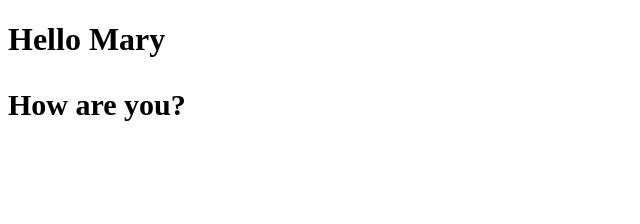
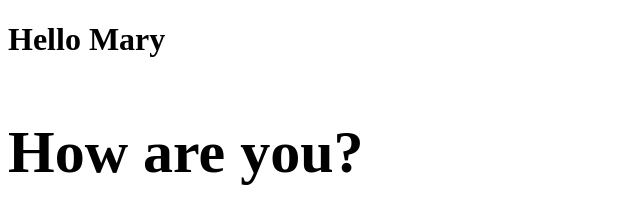
Before and after one commit to AlbertChew/test_new, a plain HTML site: page index.html in a window 1280 px wide. Shown: the whole page, without its empty margins (0-640 px from the left). Drawn offline with Linux system fonts and the light colour scheme.

Commit message:
chnage the font size

```diff
--- a/index.html
+++ b/index.html
@@ -4,7 +4,7 @@
     <style>
       h1{color: "orange"; background-color:"gray";
       }
-      p{ font-size: 30px; color: "red";
+      p{ font-size: 60px; color: "red";
       }
     </style>
     <title>My Webpage</title>
```
